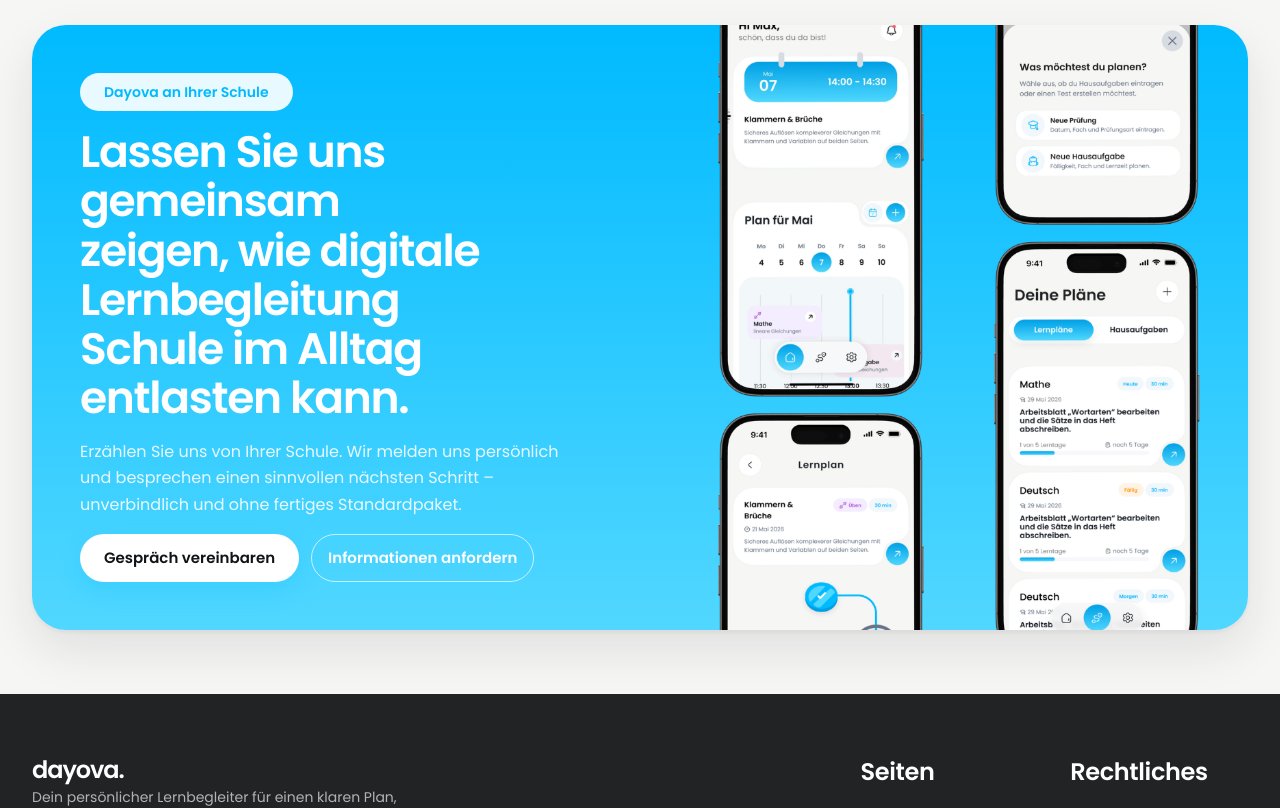
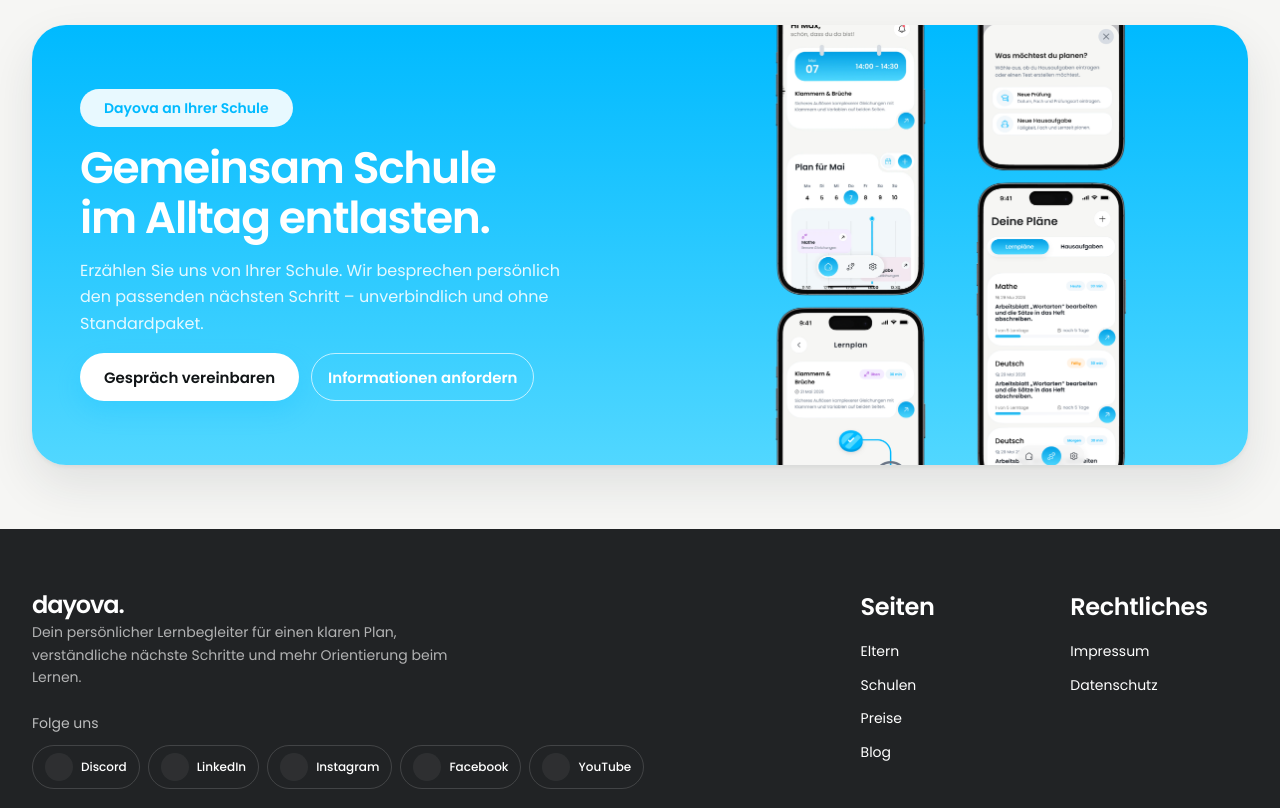
Before and after one commit to Dayova/dayova-website, a Next.js app: page /schools in a window 1280 px wide. Shown: the part 4500-5308 px from the top of the page. Built offline with nearby package versions, Linux system fonts and the light colour scheme; no server answers; some icons are missing.

Commit message:
Compact school contact CTA

```diff
--- a/src/app/(marketing)/schools/page.tsx
+++ b/src/app/(marketing)/schools/page.tsx
@@ -332,13 +332,12 @@
                 Dayova an Ihrer Schule
               </span>
               <h2 id="schools-cta-title" className="dayova-section-title">
-                Lassen Sie uns gemeinsam zeigen, wie digitale Lernbegleitung
-                Schule im Alltag entlasten kann.
+                Gemeinsam Schule im Alltag entlasten.
               </h2>
               <p>
-                Erzählen Sie uns von Ihrer Schule. Wir melden uns persönlich
-                und besprechen einen sinnvollen nächsten Schritt – unverbindlich
-                und ohne fertiges Standardpaket.
+                Erzählen Sie uns von Ihrer Schule. Wir besprechen persönlich den
+                passenden nächsten Schritt – unverbindlich und ohne
+                Standardpaket.
               </p>
               <div className="schools-cta__actions">
                 <ButtonLink href={offerHref}>Gespräch vereinbaren</ButtonLink>
```
Also changed, not shown: src/app/globals.css.
